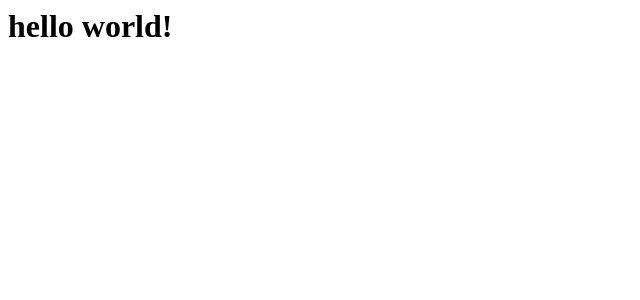
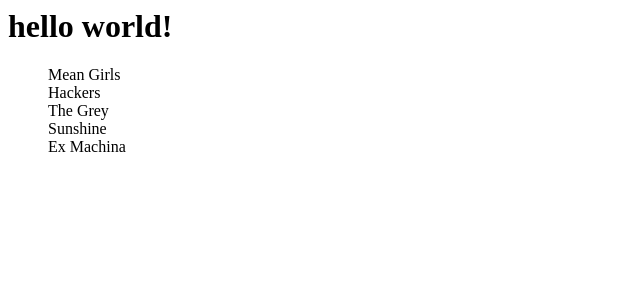
Before and after one commit to jkapl/movie-list-2, a React app: page / in a window 1280 px wide. Shown: the top 300 px of the page, without its empty margins (0-640 px from the left). Built offline with nearby package versions, Linux system fonts and the light colour scheme.

Commit message:
print list

```diff
--- a/package.json
+++ b/package.json
@@ -5,7 +5,7 @@
   "main": "index.js",
   "scripts": {
     "test": "echo \"Error: no test specified\" && exit 1",
-    "build": "webpack --mode production"
+    "build": "webpack --watch --mode production"
   },
   "repository": {
     "type": "git",
--- a/src/components/App.js
+++ b/src/components/App.js
@@ -1,20 +1,28 @@
 import React from 'react';
 import ReactDOM from 'react-dom';
+import VideoList from './VideoList';
 
 class App extends React.Component {
   constructor(props) {
     super(props);
 
-    this.state = {
-      movie: 'hercules',
-      movie: 'beauty beast'
-    }
+    this.state = [
+      {title: 'Mean Girls'},
+      {title: 'Hackers'},
+      {title: 'The Grey'},
+      {title: 'Sunshine'},
+      {title: 'Ex Machina'},
+    ];
   }
 
+
   render() {
-    return(
+    return (
     <div>
-      <h1>hello world!</h1>
+        <h1>hello world!</h1>
+      <div>
+        <VideoList videos={this.state}/>
+      </div>
     </div>
     )
   }
--- a/src/components/videoEntry.js
+++ b/src/components/videoEntry.js
@@ -0,0 +1,9 @@
+import React from 'react';
+
+const VideoEntry = (props) => (
+  <div>
+    {props.video.title}
+  </div>
+)
+
+export default VideoEntry;
--- a/src/components/videoList.js
+++ b/src/components/videoList.js
@@ -0,0 +1,14 @@
+import React from 'react';
+import VideoEntry from './VideoEntry';
+
+const VideoList = (props) => (
+  <div>
+    <ul>
+    {props.videos.map( (video)=>
+      <VideoEntry video={video}/>
+    )}
+    </ul>
+  </div>
+  )
+
+export default VideoList;
```
Also changed, not shown: 1 other file (tests, documents, lock files or other folders).
